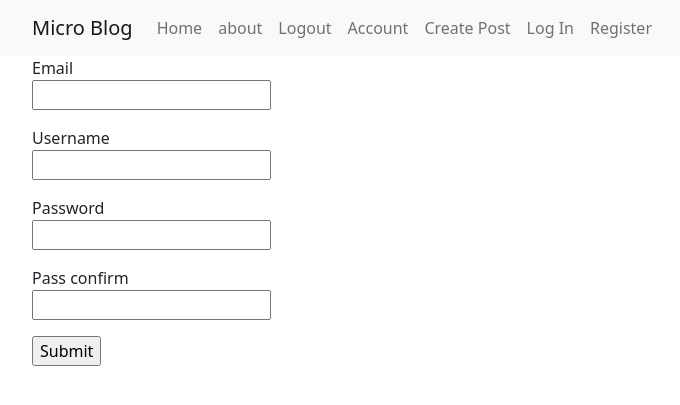
After one commit to PrantoMollick/flask_microblog, a Python web app: template puppycompanyblog/templates/register.html in a window 1280 px wide. The commit adds this page. Shown: the top 405 px of the page, without its empty margins (50-730 px from the left). Run offline with Jinja, Linux system fonts and the light colour scheme; the template is opened without the code that fills it: most values are stand-ins (such as "Sample title", 1, 10 or a date in 2020); form fields are guessed from the names that the template uses.

Commit message:
add login, registration, logout models and routes and forms

```diff
--- a/puppycompanyblog/__init__.py
+++ b/puppycompanyblog/__init__.py
@@ -20,7 +20,6 @@ Migrate(app, db)
 ###################################
 ######LOGIN CONFIGARATION#########
 ###################################
-
 login_manager = LoginManager()
 login_manager.init_app(app)
 login_manager.login_view = 'user.login'
@@ -29,8 +28,10 @@ login_manager.login_view = 'user.login'
 
 # Registration Blueprint
 from puppycompanyblog.core.views import core
+from puppycompanyblog.users.views import users
 from puppycompanyblog.error_pages.handlers import error_pages
 
 
 app.register_blueprint(core)
+app.register_blueprint(users)
 app.register_blueprint(error_pages)
--- a/puppycompanyblog/templates/base.html
+++ b/puppycompanyblog/templates/base.html
@@ -7,8 +7,11 @@
 
     <!-- Bootstrap CSS -->
     <link href="https://cdn.jsdelivr.net/npm/bootstrap@5.0.1/dist/css/bootstrap.min.css" rel="stylesheet" integrity="sha384-+0n0xVW2eSR5OomGNYDnhzAbDsOXxcvSN1TPprVMTNDbiYZCxYbOOl7+AMvyTG2x" crossorigin="anonymous">
-
-    <title>Hello, world!</title>
+    {% if title %}
+      <title>{{ title }}- Puppy Blog</title>
+    {% else %}
+      <title>Welcome to Puppy Blog</title>
+    {% endif %}
   </head>
   <body>
     <nav class="navbar navbar-expand-lg navbar-light bg-light">
--- /dev/null
+++ b/puppycompanyblog/templates/register.html
@@ -0,0 +1,29 @@
+{% extends "base.html" %}
+
+{% block content %}
+  <form  method="POST">
+    {{ form.hidden_tag() }}
+    <p>
+      {{ form.email.label }} <br>
+      {{ form.email() }}
+    </p>
+
+    <p>
+      {{ form.username.label }} <br>
+      {{ form.username() }}
+    </p>
+
+    <p>
+      {{ form.password.label }} <br>
+      {{ form.password() }}
+    </p>
+    <p>
+      {{ form.pass_confirm.label }} <br>
+      {{ form.pass_confirm() }}
+    </p>
+    <p>
+      {{ form.submit() }}
+    </p>
+
+  </form>
+{% endblock %}
```
Also changed, not shown: puppycompanyblog/users/views.py (added, +63 -0 lines), puppycompanyblog/users/users.py (deleted).
